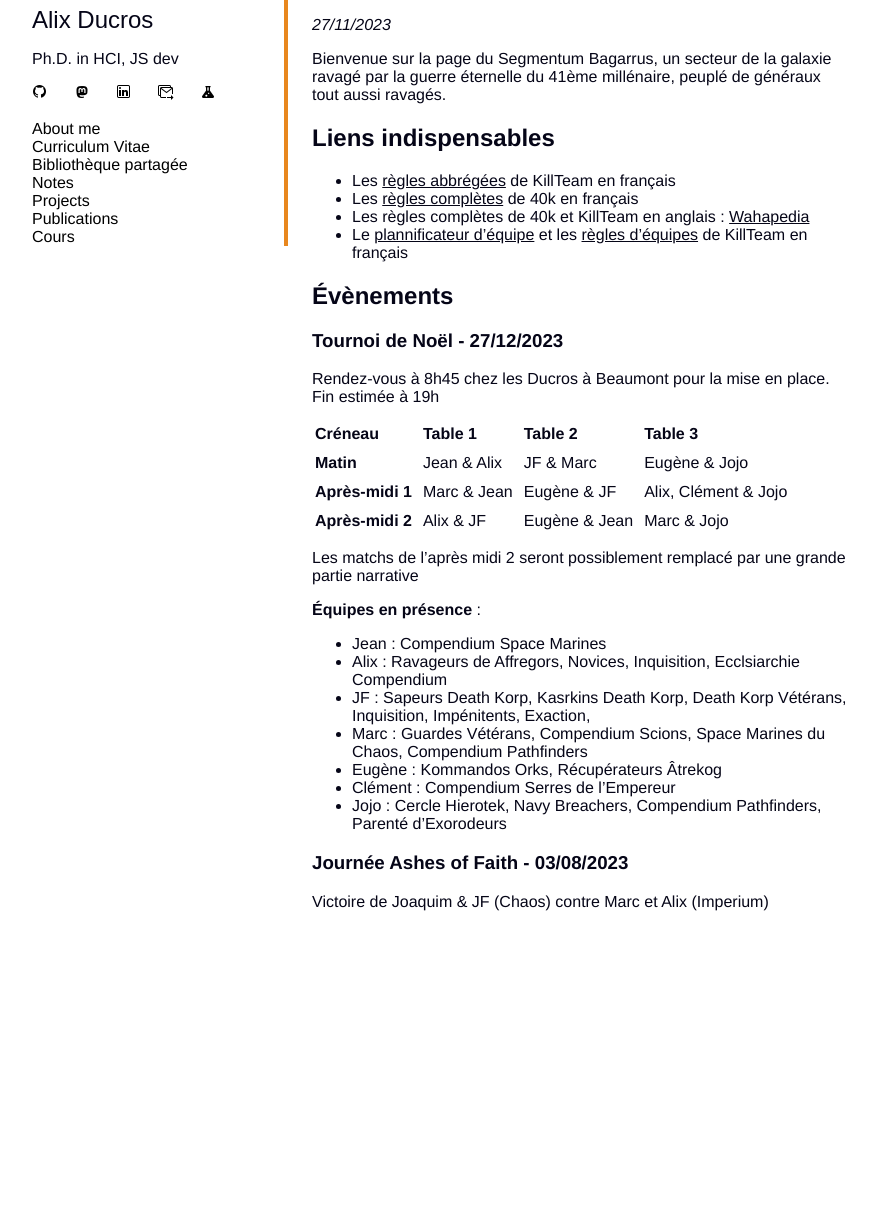
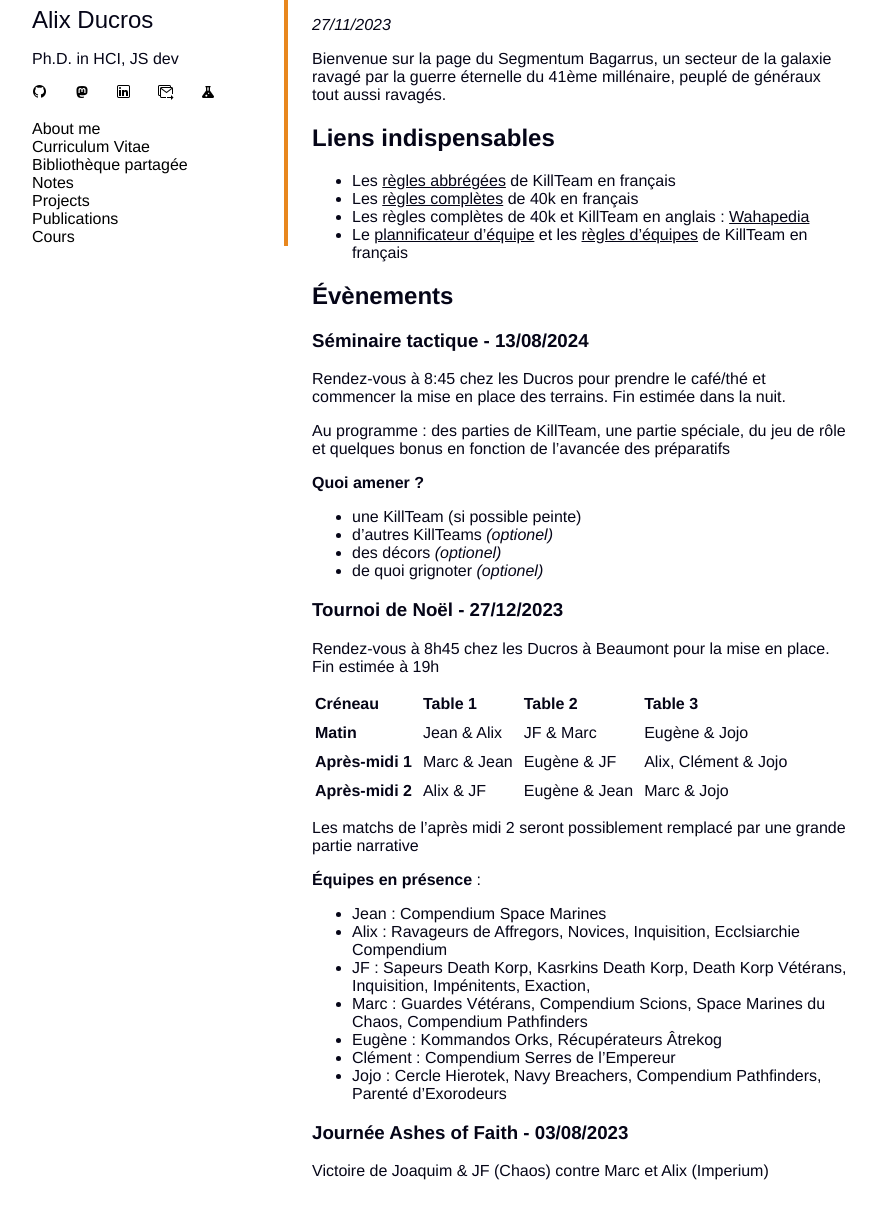
Before and after one commit to Karalix/Karalix.github.io, a Jekyll site: the page built from _notes/killteam.md, in a window 1280 px wide, cut to the strip 314-1590 px from the top of the page. Shown: the top 1219 px of the strip, without its empty margins (72-948 px from the left). Built offline with Jekyll 4.4.1, drawn with Linux system fonts in a browser that asks for light colours; some web fonts are replaced; comment, search, counter and statistics services are not loaded; before the commit the page ends 1321 px from its top, so only the background shows below that.

Commit message:
màj killteam

```diff
--- a/_notes/killteam.md
+++ b/_notes/killteam.md
@@ -11,9 +11,20 @@ Bienvenue sur la page du Segmentum Bagarrus, un secteur de la galaxie ravagé pa
 - Les [règles abbrégées](/files/kt-lite.pdf) de KillTeam en français
 - Les [règles complètes](/files/40k-core.pdf) de 40k en français
 - Les règles complètes de 40k et KillTeam en anglais : [Wahapedia](https://wahapedia.ru/)
-- Le [plannificateur d'équipe](https://www.killteambuilder.com/fr) et les [règles d'équipes](https://www.killteambuilder.com/fr/killteam/view) de KillTeam en français
+- Le [plannificateur d'équipe](https://kt.wargamebuilder.com/fr) et les [règles d'équipes](https://kt.wargamebuilder.com/fr/killteam/view) de KillTeam en français
 
 ## Évènements
+### Séminaire tactique - 13/08/2024
+Rendez-vous à 8:45 chez les Ducros pour prendre le café/thé et commencer la mise en place des terrains. Fin estimée dans la nuit.
+
+Au programme : des parties de KillTeam, une partie spéciale, du jeu de rôle et quelques bonus en fonction de l'avancée des préparatifs
+
+**Quoi amener ?**
+- une KillTeam (si possible peinte)
+- d'autres KillTeams *(optionel)*
+- des décors *(optionel)*
+- de quoi grignoter *(optionel)*
+
 ### Tournoi de Noël - 27/12/2023
 
 Rendez-vous à 8h45 chez les Ducros à Beaumont pour la mise en place. Fin estimée à 19h
```
